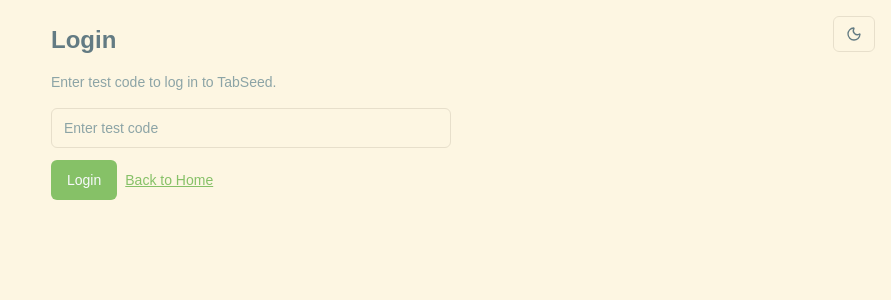
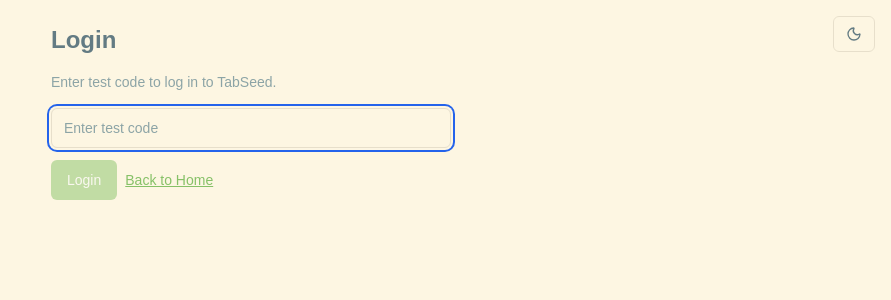
Before and after one commit to evaaaaawu/tabseed, a Next.js app: page /login in a window 1280 px wide. Shown: the top 300 px of the page, without its empty margins (389-1280 px from the left). Built offline with nearby package versions, Linux system fonts and the light colour scheme; a web font is replaced by a local one.

Commit message:
ux: improve test login form validation, autofocus, and button disabled state

```diff
--- a/src/app/login/page.tsx
+++ b/src/app/login/page.tsx
@@ -17,6 +17,10 @@ export default function LoginPage() {
 		setError(null);
 		setIsLoading(true);
 		try {
+			if (!code.trim()) {
+				setError("Please enter a test code.");
+				return;
+			}
 			await postTestLogin({ code });
 			window.location.href = "/inbox";
 		} catch (err) {
@@ -35,10 +39,11 @@ export default function LoginPage() {
 					placeholder="Enter test code"
 					value={code}
 					onChange={(e) => setCode(e.target.value)}
+					autoFocus
 					required
 				/>
 				<div className="flex items-center gap-2">
-					<Button type="submit" disabled={isLoading}>
+					<Button type="submit" disabled={isLoading || !code.trim()}>
 						{isLoading ? "Logging in..." : "Login"}
 					</Button>
 					<Link className="text-sm text-primary underline" href="/">
```
